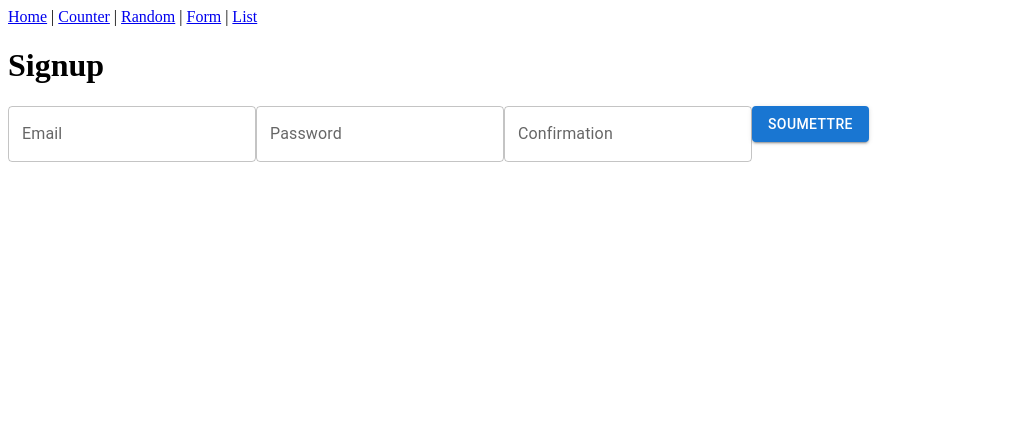
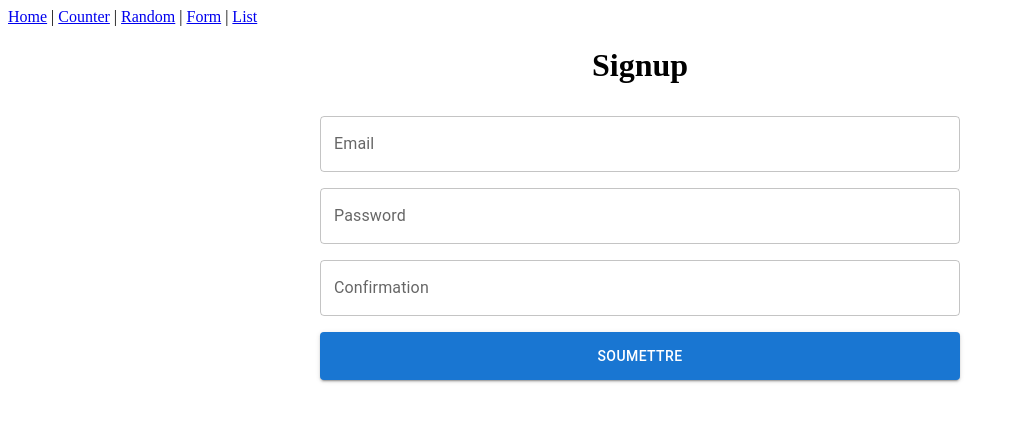
Before and after one commit to Djalabz/REACT-MLV-271, a React (Vite) app: page /form in a window 1280 px wide. Shown: the top 422 px of the page, without its empty margins (0-1016 px from the left). Built offline with nearby package versions, Linux system fonts and the light colour scheme.

Commit message:
:lipstick: Signup form css mieux

```diff
--- a/src/Form.css
+++ b/src/Form.css
@@ -0,0 +1,9 @@
+h1 {
+    text-align: center;
+}
+
+.signup
+ {
+    width: 50vw;
+    margin: 2rem auto;
+}
--- a/src/Form.jsx
+++ b/src/Form.jsx
@@ -6,9 +6,11 @@ import "./Form.css"
 function Form() {
     return (
         <>
+
                 <h1>Signup</h1>
 
                 <div className="signup">
+
                     <TextField
                         className="textfield"
                         id="email-input"
@@ -16,6 +18,7 @@ function Form() {
                         variant="outlined"
                         type='email'
                         placeholder='Votre email...'
+                        sx={{ width: "100%", marginBottom: "1rem" }}
                     />
 
                     <TextField
@@ -25,6 +28,7 @@ function Form() {
                         variant="outlined"
                         type='password'
                         placeholder='Votre mot de passe...'
+                        sx={{ width: "100%", marginBottom: "1rem" }}
                     />
 
                     <TextField
@@ -34,9 +38,13 @@ function Form() {
                         variant="outlined"
                         type='confirm'
                         placeholder='Confirmer votre mot de passe...'
+                        sx={{ width: "100%", marginBottom: "1rem" }}
                     />
 
-                <Button variant="contained">Soumettre</Button>
+                    <Button
+                        variant="contained"
+                        sx={{ width: "100%", marginBottom: "1rem", height: "3rem" }}
+                    >Soumettre</Button>
                 </div>
         </>
     );
```
Lines whose indentation alone changed are shown as unchanged.
